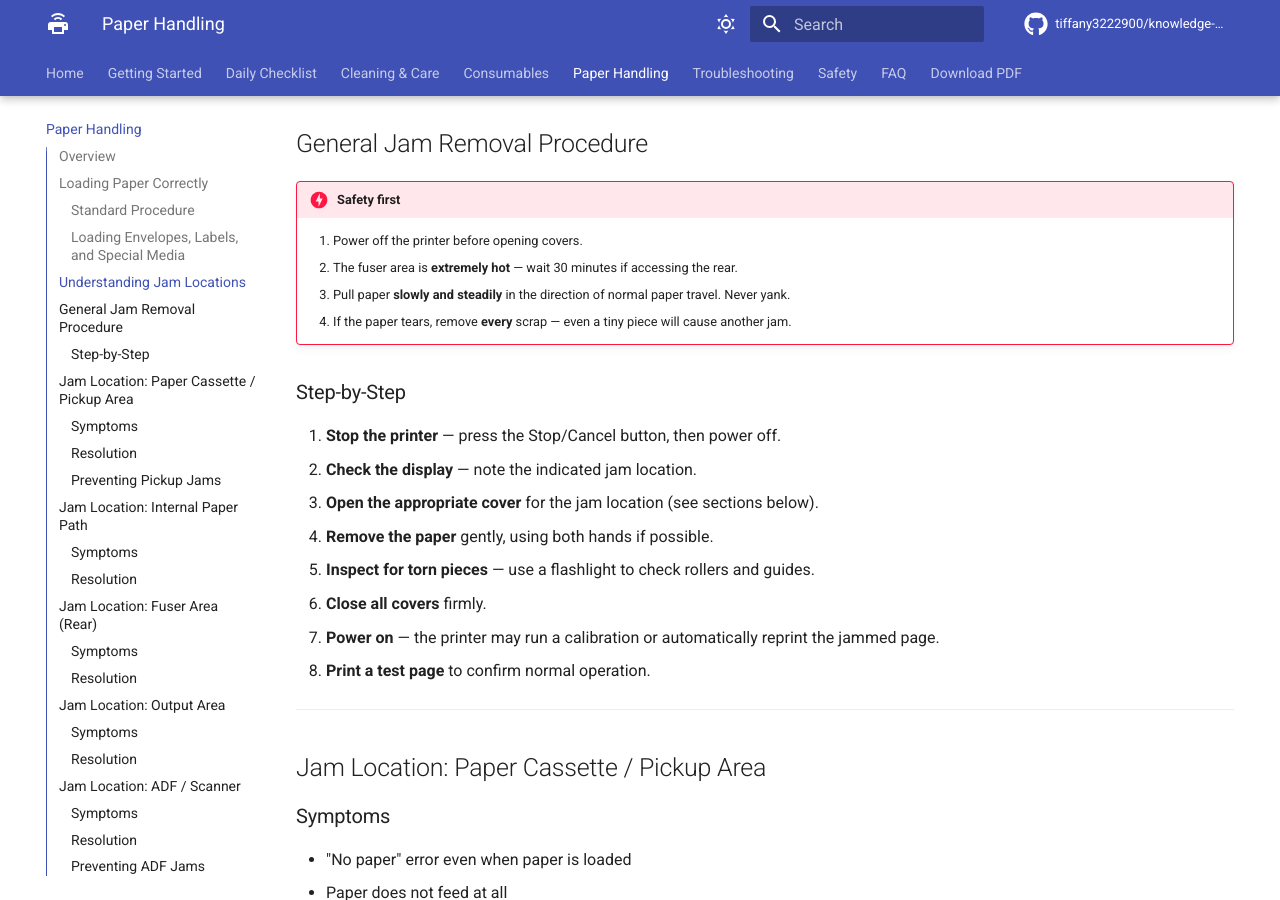
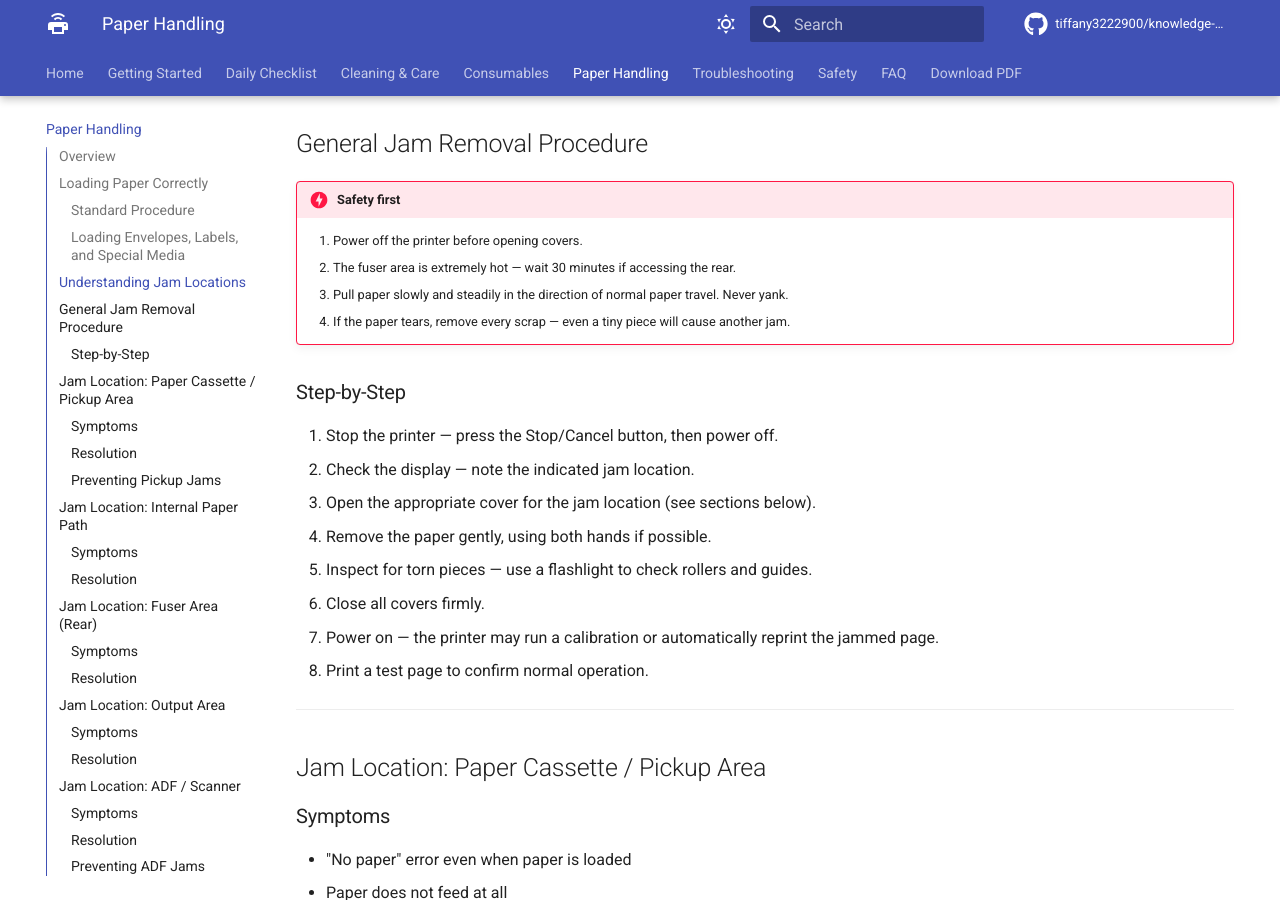
Before and after one commit to tiffany3222900/knowledge-management-system, an MkDocs documentation site: the page built from docs/paper-handling.md, in a window 1280 px wide and 900 px high, scrolled down 1760 px. Built offline with MkDocs 1.6.1 and Material for MkDocs 9.7.7, drawn with Linux system fonts in a browser that asks for light colours; comment, search, counter and statistics services are not loaded; some of the changed text lies outside the part shown.

Commit message:
style(ai): fix docs/paper-handling.md (22 line(s) changed)

```diff
--- a/docs/paper-handling.md
+++ b/docs/paper-handling.md
@@ -10,16 +10,16 @@ Paper jams are the most common printer issue. Most jams are caused by improper p
 
 ### Standard Procedure
 
-1. **Remove the paper cassette** from the printer by pulling it straight out.
-2. **Fan the paper stack** — hold the stack at both ends and flex it, then fan the pages. This separates sheets and reduces static.
-3. **Tap the stack** on a flat surface to align the edges neatly.
-4. **Load the paper** into the cassette with the **print side facing down** (check the cassette label for orientation).
-5. **Adjust the paper guides** — slide the side and end guides until they touch the paper stack snugly.
+1. Remove the paper cassette from the printer by pulling it straight out.
+2. Fan the paper stack — hold the stack at both ends and flex it, then fan the pages. This separates sheets and reduces static.
+3. Tap the stack on a flat surface to align the edges neatly.
+4. Load the paper into the cassette with the print side facing down (check the cassette label for orientation).
+5. Adjust the paper guides — slide the side and end guides until they touch the paper stack snugly.
     - Too loose → paper skews → jams
     - Too tight → paper buckles → jams
-6. **Do not overfill** — keep the paper below the maximum fill line marked on the cassette.
-7. **Reinsert the cassette** firmly until it clicks.
-8. **Confirm paper size** on the control panel if prompted.
+6. Do not overfill — keep the paper below the maximum fill line marked on the cassette.
+7. Reinsert the cassette firmly until it clicks.
+8. Confirm paper size on the control panel if prompted.
 
 !!! tip "The golden rule"
     If the printer has a paper size sensor, always verify that the displayed size matches the actual paper. A mismatch causes 90% of "phantom" jams and misfeeds.
@@ -63,20 +63,20 @@ Paper jams can occur in several areas. The printer's control panel usually displ
 
 !!! danger "Safety first"
     1. Power off the printer before opening covers.
-    2. The fuser area is **extremely hot** — wait 30 minutes if accessing the rear.
-    3. Pull paper **slowly and steadily** in the direction of normal paper travel. Never yank.
-    4. If the paper tears, remove **every** scrap — even a tiny piece will cause another jam.
+    2. The fuser area is extremely hot — wait 30 minutes if accessing the rear.
+    3. Pull paper slowly and steadily in the direction of normal paper travel. Never yank.
+    4. If the paper tears, remove every scrap — even a tiny piece will cause another jam.
 
 ### Step-by-Step
 
-1. **Stop the printer** — press the Stop/Cancel button, then power off.
-2. **Check the display** — note the indicated jam location.
-3. **Open the appropriate cover** for the jam location (see sections below).
-4. **Remove the paper** gently, using both hands if possible.
-5. **Inspect for torn pieces** — use a flashlight to check rollers and guides.
-6. **Close all covers** firmly.
-7. **Power on** — the printer may run a calibration or automatically reprint the jammed page.
-8. **Print a test page** to confirm normal operation.
+1. Stop the printer — press the Stop/Cancel button, then power off.
+2. Check the display — note the indicated jam location.
+3. Open the appropriate cover for the jam location (see sections below).
+4. Remove the paper gently, using both hands if possible.
+5. Inspect for torn pieces — use a flashlight to check rollers and guides.
+6. Close all covers firmly.
+7. Power on — the printer may run a calibration or automatically reprint the jammed page.
+8. Print a test page to confirm normal operation.
 
 ---
 
@@ -121,7 +121,7 @@ Paper jams can occur in several areas. The printer's control panel usually displ
 1. Open the front cover.
 2. Remove the toner / drum unit assembly.
 3. Look inside the paper path for the jammed sheet.
-4. Pull the paper **straight out** in the direction of normal travel (toward the front or output, depending on model).
+4. Pull the paper straight out in the direction of normal travel (toward the front or output, depending on model).
 5. If the paper is wrapped around a roller, rotate the roller manually (in the normal direction) to feed the paper out.
 6. Use tweezers for small torn pieces if necessary.
 7. Reinstall the toner / drum unit.
@@ -229,3 +229,5 @@ Always perform these steps after any jam:
 ---
 
 *Next: [Troubleshooting](troubleshooting.md)*
+
+---
```
